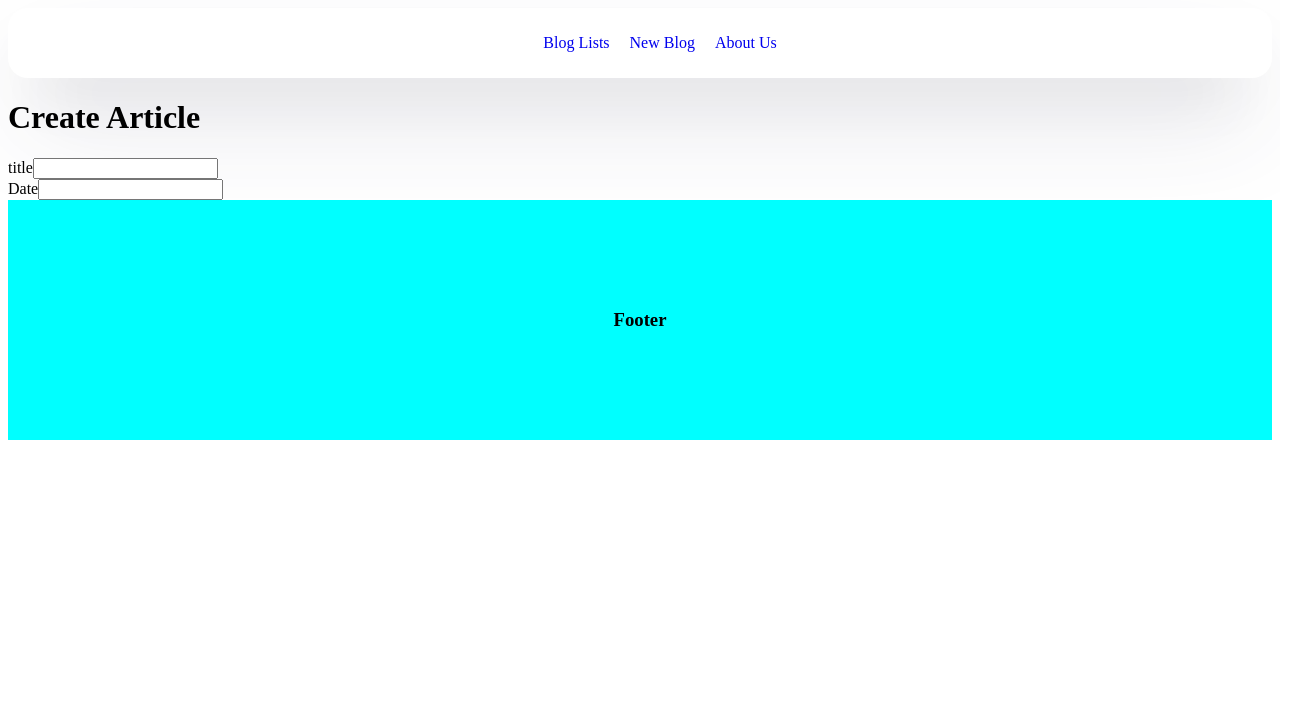
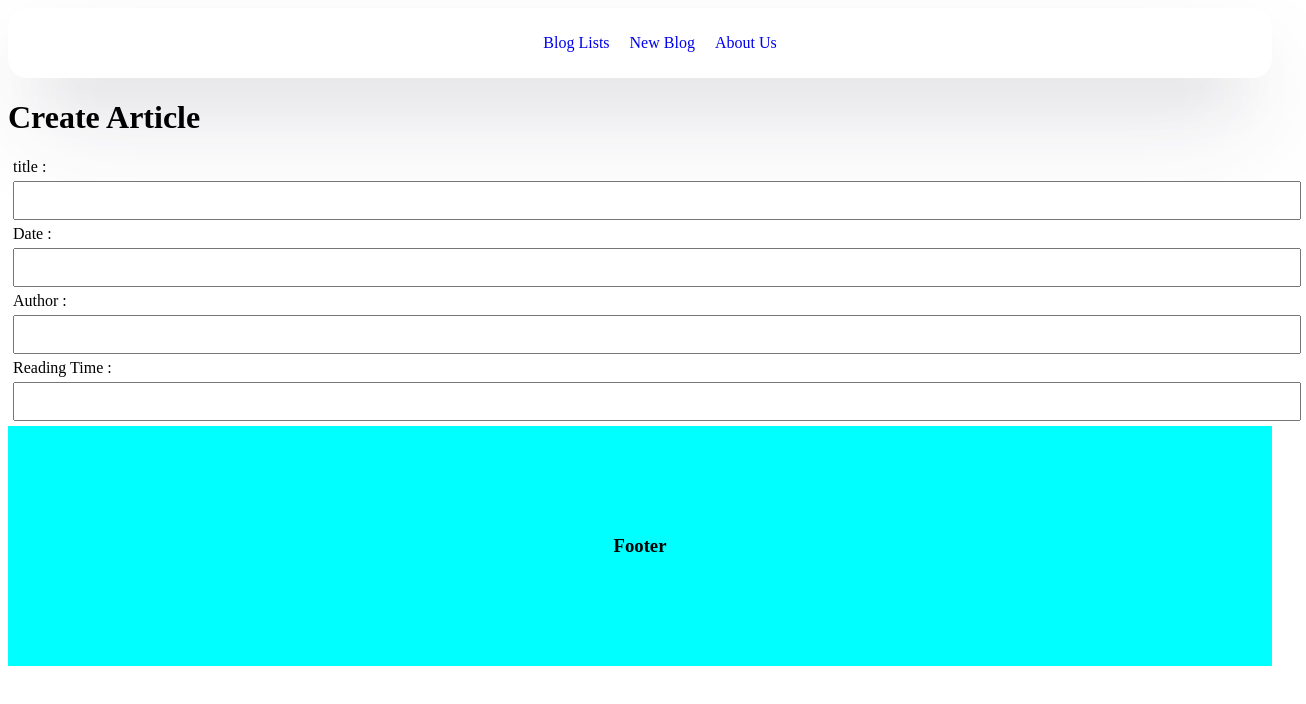
Before and after one commit to MohammadVaseti/React-Projects, a React (Vite) app in the folder 02-Website/website/: page /article/create-article in a window 1280 px wide. Shown: the top 704 px of the page, 1306 px wide, since content can reach past the window. Built offline with nearby package versions, Linux system fonts and the light colour scheme.

Commit message:
repo updated

```diff
--- a/02-Website/website/src/pages/createArticle/CreateAricle.jsx
+++ b/02-Website/website/src/pages/createArticle/CreateAricle.jsx
@@ -22,12 +22,20 @@ const CreateArticle = () => {
       <Navbar />
       <h1>Create Article</h1>
       <div>
-        <label>title</label>
+        <label>title : </label>
         <input name="title" onChange={handleChange} type="text"></input>
       </div>
       <div>
-        <label>Date</label>
+        <label>Date : </label>
         <input name="date" onChange={handleChange} type="text"></input>
+      </div>
+      <div>
+        <label>Author : </label>
+        <input name="author" onChange={handleChange} type="text"></input>
+      </div>
+      <div>
+        <label>Reading Time : </label>
+        <input name="time" onChange={handleChange} type="text"></input>
       </div>
       <Footer />
     </>
--- a/02-Website/website/src/pages/createArticle/createArticle.module.css
+++ b/02-Website/website/src/pages/createArticle/createArticle.module.css
@@ -0,0 +1,8 @@
+input,
+label {
+  margin: 5px;
+}
+input {
+  width: 100%;
+  padding: 10px;
+}
```
